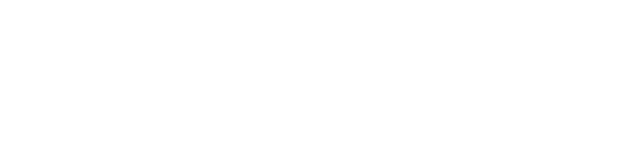
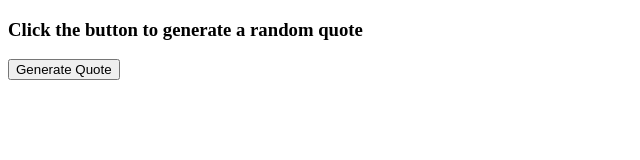
Before and after one commit to rohitkay/random-quotes-machine, a plain HTML site: page index.html in a window 1280 px wide. Shown: the whole page, without its empty margins (0-640 px from the left). Drawn offline with Linux system fonts and the light colour scheme.

Commit message:
feat: Add quote placeholder text and generate button

```diff
--- a/index.html
+++ b/index.html
@@ -6,6 +6,9 @@
     <title>Document</title>
 </head>
 <body>
-
+    <div id="quote-box">
+        <h3 class ="quote">Click the button to generate a random quote</h3>
+    </div>
+    <button>Generate Quote</button>
 </body>
 </html>
```
